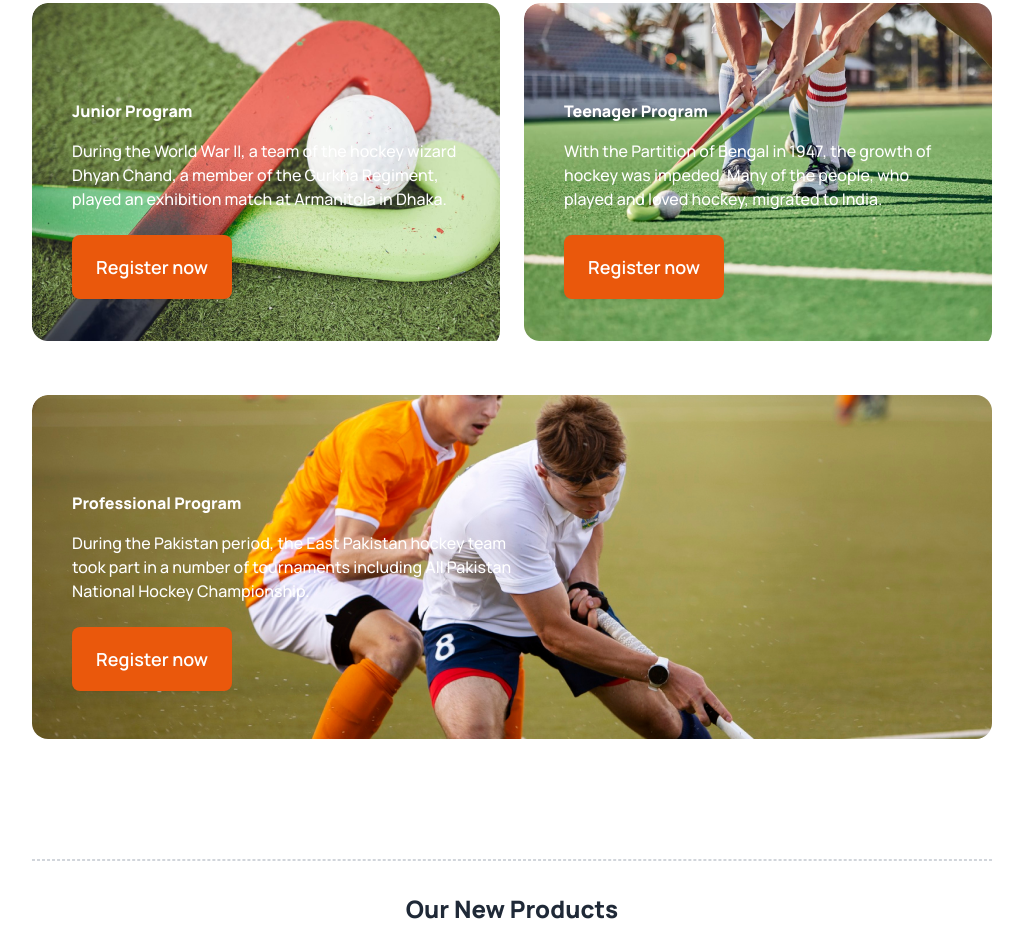
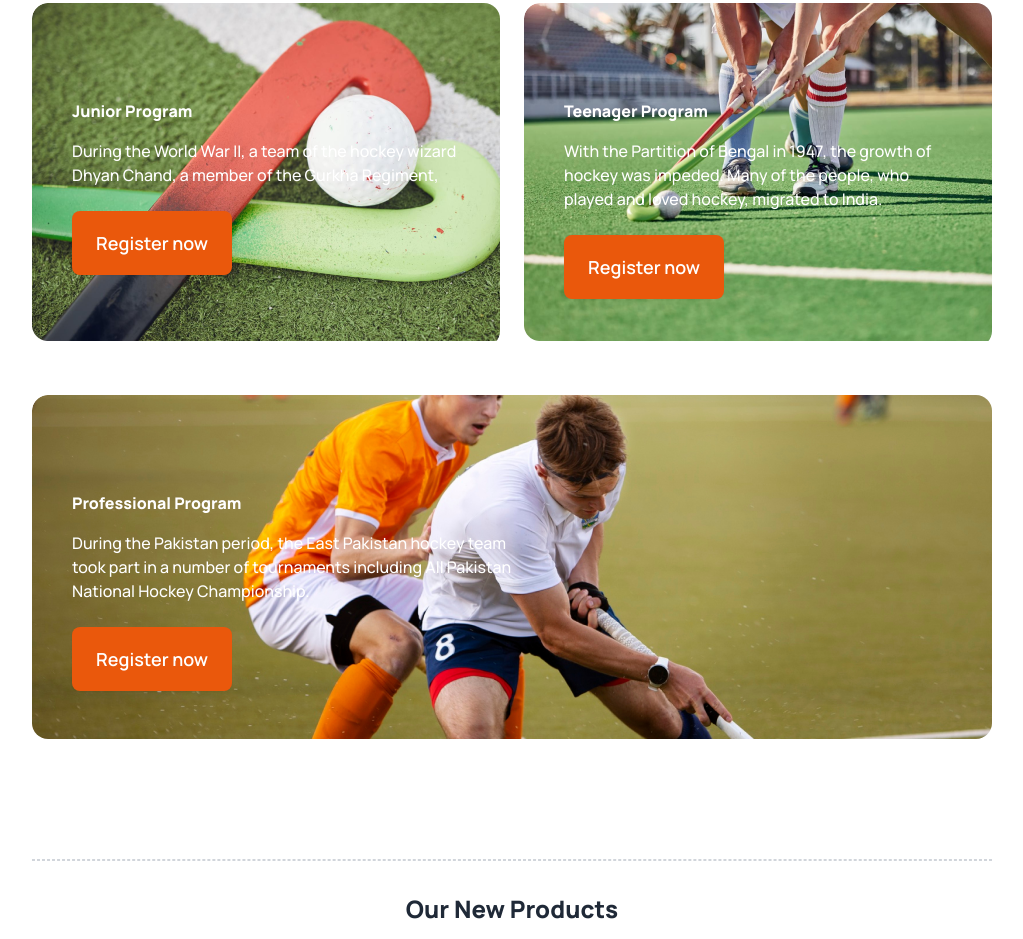
Before and after one commit to FojleTuhin/Play_Hockey, a plain HTML site: page index.html in a window 1280 px wide. Shown: the part 1659-2598 px from the top of the page, without its empty margins (128-1151 px from the left). Drawn offline with nearby package versions, Linux system fonts and the light colour scheme.

Commit message:
complete project

```diff
--- a/index.html
+++ b/index.html
@@ -161,7 +161,7 @@
 
       <div class="bg-[url('Images/2.png')] bg-no-repeat pl-6 pr-6 pb-6  md:pl-10 md:pr-10 md:pb-12 mb-6 rounded-2xl">
         <h2 class="pt-6 md:pt-24 pb-4 font-extrabold text-white">Junior Program</h2>
-        <p class="font-medium text-white mb-6"> During the World War II, a team of the hockey wizard Dhyan Chand, a member of the Gurkha Regiment, played an exhibition match at Armanitola in Dhaka. </p>
+        <p class="font-medium text-white mb-6"> During the World War II, a team of the hockey wizard Dhyan Chand, a member of the Gurkha Regiment,  </p>
         <button class="btn btn-xs sm:btn-sm md:btn-md lg:btn-lg bg-orange-600 text-white border-none">Register
           now</button>
 
```
